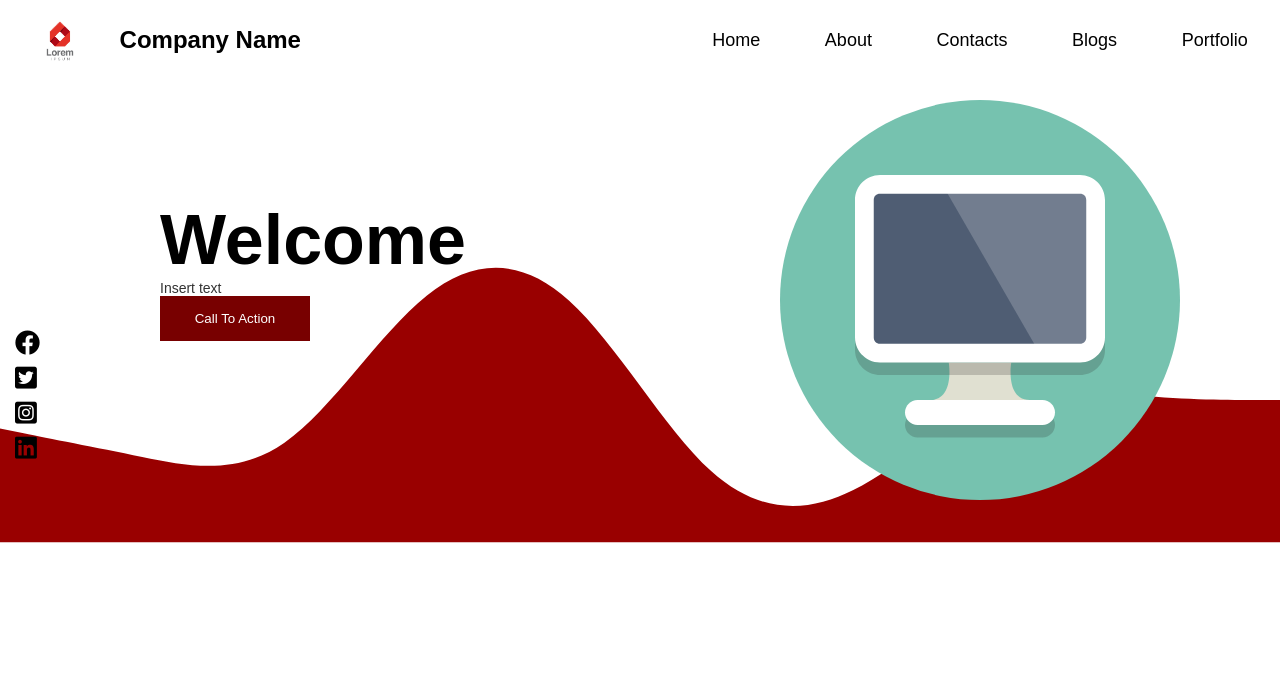
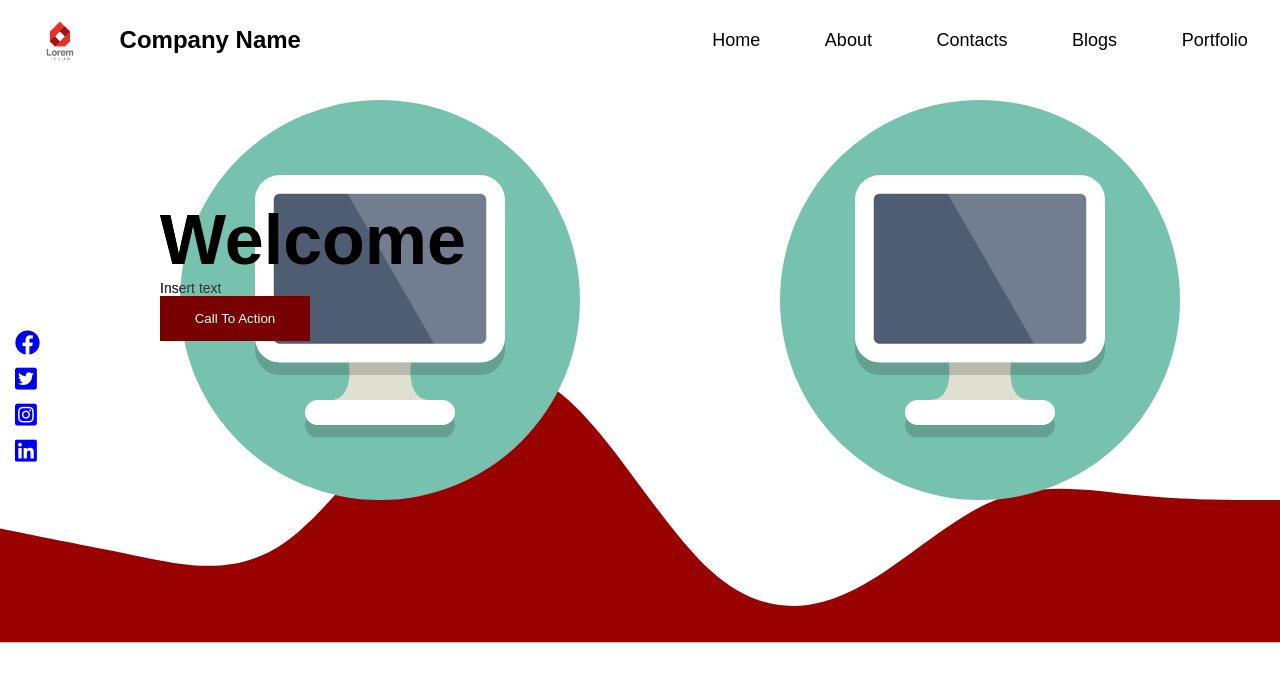
Before and after one commit to RandyIbarra/landing-template, a plain HTML site: page index.html in a window 1280 px wide. Drawn offline with Linux system fonts and the light colour scheme.

Commit message:
No recuerdo 2.0

```diff
--- a/index.html
+++ b/index.html
@@ -1,24 +1,26 @@
 <!DOCTYPE html>
 <html lang="es" dir="ltr">
     <head>
+        <!--Codigo basico del head en html-->
         <meta charset="UTF-8">
         <meta name="viewport" content="width=device-width, initial-scale=1.0">
         <meta http-equiv="X-UA-Compatible" content="ie=edge">
-        <title>Company Name</title>
-
+        <title>Landing Page.</title>
+        <!--CSS de FontAwesome para iconos-->
         <link rel="stylesheet" href="css/all.css">
+        <!--CSS de la Landing Page-->
         <link rel="stylesheet" href="styles.css" media="screen">
     </head>
 
     <body>
-
+        <!--Checkbox que muestra barra lateral-->
         <input type="checkbox" id="toggle">
-
         <label for="toggle">
             <span></span>
             <span></span>
         </label>
 
+        <!--Header-->
         <header>
             <div class="logo">
                 <img src="images/logo.png" alt="">
@@ -35,6 +37,9 @@
             </div>
         </header>
 
+        <main>
+            <!--Banner principal-->
+            <section class="banner">
                 <div class="container">
                     <div class="content">
                         <div class="info">
@@ -51,11 +56,99 @@
                 </div>
 
                 <div class="icons">
+                    <a href="http://facebook.com">
                         <i class="fab fa-facebook"></i>
+                    </a>
+                    <a href="http://twitter.com">
                         <i class="fab fa-twitter-square"></i>
+                    </a>
+                    <a href="http://instagram.com">
                         <i class="fab fa-instagram-square"></i>
+                    </a>
+                    <a href="http://linkedin.com">
                         <i class="fab fa-linkedin"></i>
+                    </a>
                 </div>
-
+            </section>
+            <!--Reinforcement y form-->
+            <section class="reinforcement">
+                <div class="container">
+                    <div class="content">
+                        <div class="info">
+                            <h1>Welcome</h1>
+                            <p>Insert text</p>
+                            <button type="button" name="button">
+                                <a href="#">Call To Action</a>
+                            </button>
+                        </div>
+                        <div class="image">
+                            <img src="images/computer.svg" alt="">
+                        </div>
+                    </div>
+                </div>
+            </section>
+        </main>
+        <!--
+        <footer class="section-footer py-4 bg-primary">
+            <div class="container">
+                <div>
+                    <h2 class="text-2 mb-1">Lorem ipsum dolor sit.</h2>
+                    <a href="http://twitter.com">
+                        <i class="fab fa-twitter fa-2x"></i>
+                    </a>
+                    <a href="http://facebook.com">
+                        <i class="fab fa-facebook fa-2x"></i>
+                    </a>
+                    <a href="http://youtube.com">
+                        <i class="fab fa-youtube fa-2x"></i>
+                    </a>
+                    </div>
+                    <div>
+                    <h3>Company Info</h3>
+                    <ul>
+                        <li><a href="#">All Products</a></li>
+                        <li><a href="#">About Us</a></li>
+                        <li><a href="#">Privacy Policy</a></li>
+                        <li><a href="#">Terms of Service</a></li>
+                    </ul>
+                    </div>
+                    <div>
+                    <h3>Blog Posts</h3>
+                    <ul>
+                        <li><a href="#">Lorem ipsum dolor.</a></li>
+                        <li><a href="#">Lorem ipsum dolor.</a></li>
+                        <li><a href="#">Lorem ipsum dolor.</a></li>
+                        <li><a href="#">Lorem ipsum dolor.</a></li>
+                    </ul>
+                    </div>
+                    <div>
+                    <h3>Subscribe</h3>
+                    <p>
+                        Lorem ipsum dolor sit amet consectetur adipisicing elit.
+                    </p>
+                    <form
+                        class="mt-1"
+                        name="email-form"
+                        method="POST"
+                        data-netlify="true"
+                    >
+                        <div class="email-form">
+                        <span class="form-control-wrap"
+                            ><input
+                            type="email"
+                            name="email"
+                            id="email"
+                            size="40"
+                            class="form-control"
+                            placeholder="E-mail"/></span
+                        ><button type="submit" value="Submit" class="form-control submit">
+                            <i class="fas fa-chevron-right"></i>
+                        </button>
+                        </div>
+                    </form>
+                </div>
+            </div>
+        </footer>
+        -->
     </body>
 </html>
--- a/styles.css
+++ b/styles.css
@@ -10,7 +10,7 @@ body{
     height: 100vh;
     background: url(images/waves.svg) no-repeat;
     background-size: 100% 400px;
-    background-position: 0 200px;
+    background-position: 0 300px;
     overflow: hidden;
     font-family: arial;
 }
```
Lines whose indentation alone changed are shown as unchanged.
